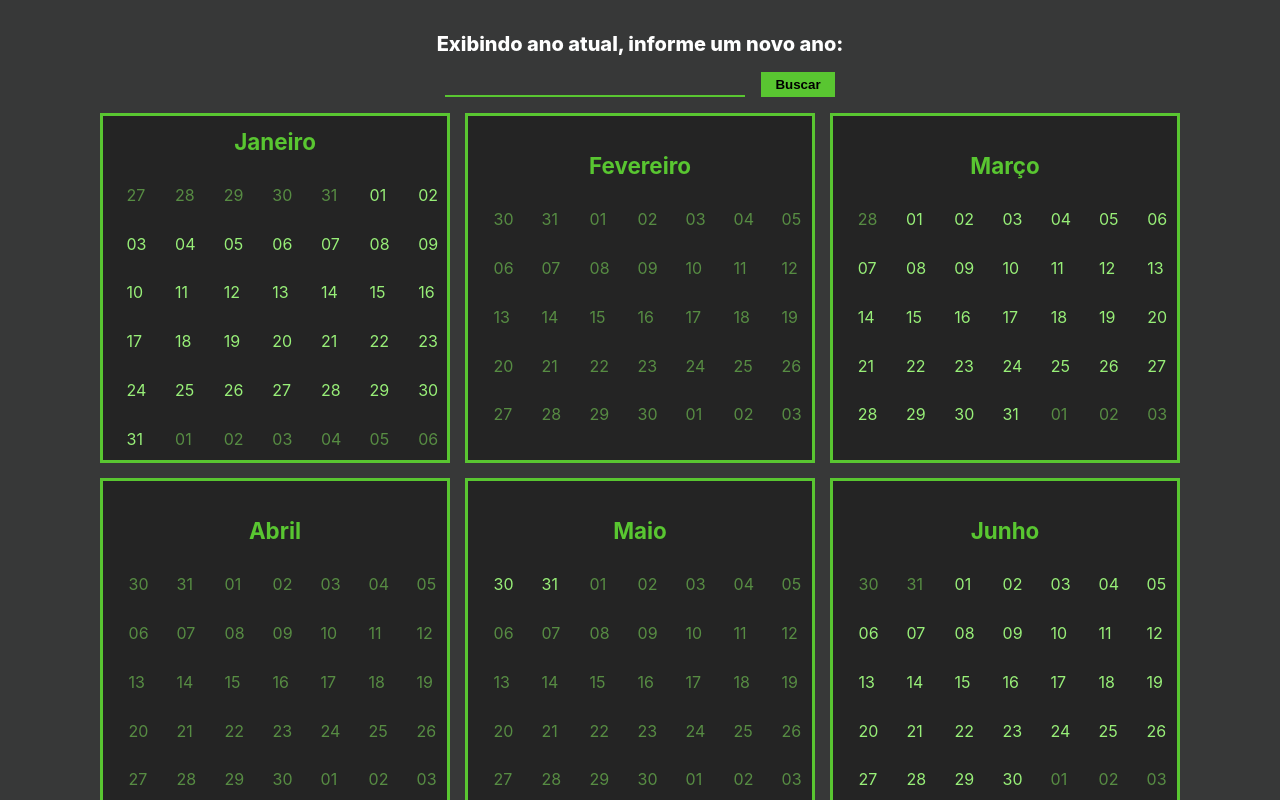
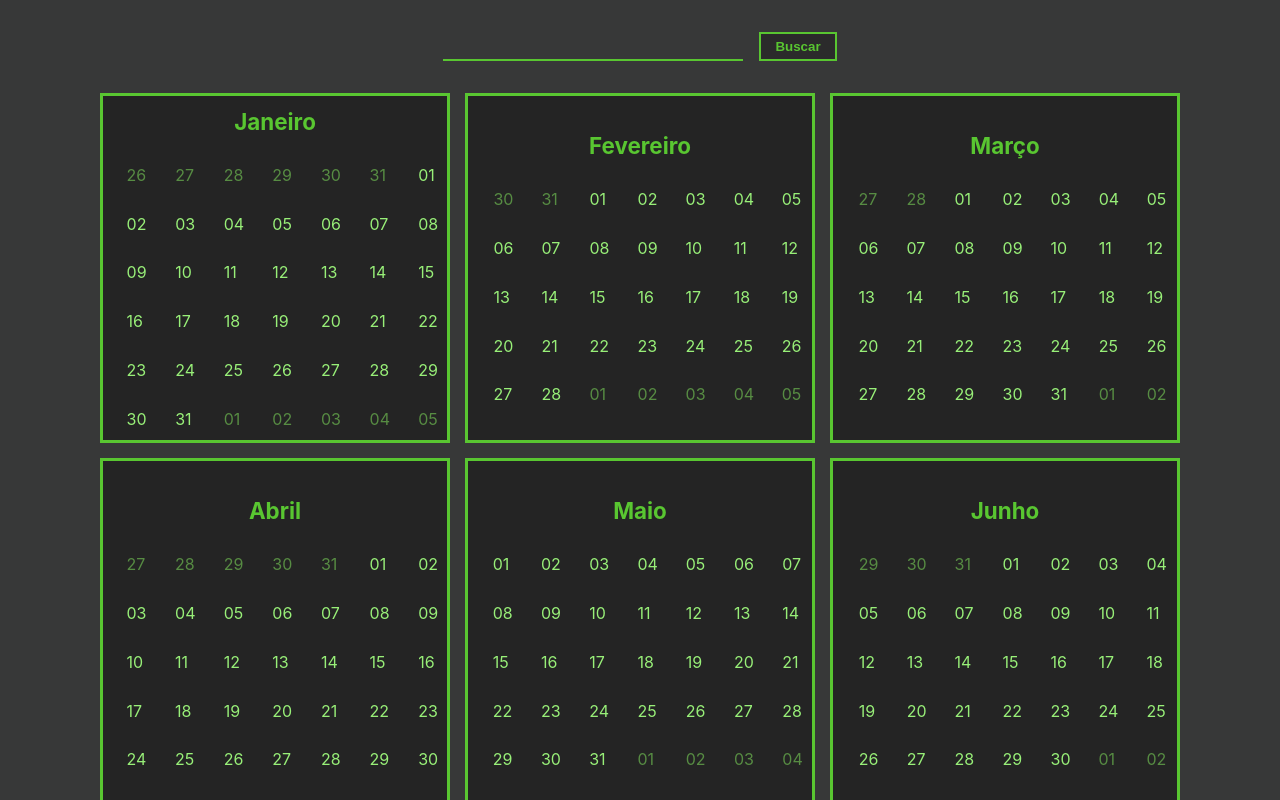
Before and after one commit to kayo12/Templates-example, a Next.js app in the folder calendar/: page / in a window 1280 px wide. Shown: the top 800 px of the page. Built offline with nearby package versions, Linux system fonts and the light colour scheme.

Commit message:
feat: styling calendar

```diff
--- a/calendar/src/components/Calendar.tsx
+++ b/calendar/src/components/Calendar.tsx
@@ -3,7 +3,7 @@ import { useEffect, useState, useSyncExternalStore } from "react";
 
 export default function Calendar(props) {
 
-  const [year, setYear] = useState("2021");
+  const [year, setYear] = useState("2022");
 
   useEffect(() => {
     OnChangeYear();
@@ -17,12 +17,13 @@ export default function Calendar(props) {
 
   return (
     <div className="calendar">
-      <div className="displayyear">
-        <label htmlFor="year">Exibindo ano atual, informe um novo ano: {year}</label>
-      </div>
+
       <div className="inputYear">
         <input type="text" id="year" className="year" />
         <button className="btnSearch"onClick={OnChangeYear} placeholder="Ex: 2025">Buscar</button>
+      </div>
+      <div className="displayyear">
+        <label htmlFor="year"> {year}</label>
       </div>
       <Mes ano={Number(year)} />
     </div>
--- a/calendar/src/components/Days.tsx
+++ b/calendar/src/components/Days.tsx
@@ -5,7 +5,7 @@ export default function Days(props) {
   type day = "green" | "gray";
   const [month, setMonth] = useState([]);
   const [date, setDate] = useState(
-    Moment().locale("pt").month(props.m).year(props.y)
+    Moment().locale("pt").month(props.k).year(props.y)
   );
 
   useEffect(() => {
@@ -38,14 +38,12 @@ export default function Days(props) {
           {week.map((d) =>
 
             d.format("DD") + "" + d._d.getMonth() ===
-            d.format("DD") + "" + props.chave ? (
-              <span className="green" key={d._d.getDate() + "" + props.chave}>
-                {console.log(`monent ${d.format("DD")} do mes ${d._d.getUTCMonth()} do props  ${d._d.getDate()}  + ${props.chave} + ${props.m}`)}
+            d.format("DD") + "" + props.k ? (
+              <span className="green" key={d._d.getDate() + "" + props.k}>
                 {d.format("DD").toString()}
               </span>
             ) : (
-              <span className="gray" key={d._d.getDate() + "" + props.chave}>
-                {console.log(`monent ${d.format("DD")} do mes ${d._d.getUTCMonth()} do props  ${d._d.getDate()}  + ${props.chave} +  ${props.m}`)}
+              <span className="gray" key={d._d.getDate() + "" + props.k}>
                 {d.format("DD").toString()}
               </span>
             )
--- a/calendar/src/components/Mes.tsx
+++ b/calendar/src/components/Mes.tsx
@@ -27,7 +27,7 @@ export default function Mes(props?: MesAno) {
               <span className="currentMonth" key={current}>
                 {current}
               </span>
-              <Days chave={index} m={current} y={props.ano}/>
+              <Days k={index} m={current} y={props.ano}/>
           </div>
         ))}
     </div>
--- a/calendar/src/styles/globals.css
+++ b/calendar/src/styles/globals.css
@@ -22,7 +22,6 @@ a {
   display: flex;
   align-content: center;
   justify-content: center;
-  width: 100vw;
   height: 100vh;
 }
 
@@ -95,9 +94,14 @@ font-size: 1.4rem;
 }
 
 
+.inputYear input::placeholder {
+  color:rgb(235, 13, 13);
+}
+
 .inputYear .btnSearch {
-  background-color: #59c631;
-  border: none;
+  background-color: rgb(43, 43, 43);
+  border: 2px solid  #59c631;
+  color: #59c631;
   padding: 0.3rem 0.9rem;
   margin-left: 1rem;
   font-weight: 700;
@@ -105,7 +109,7 @@ font-size: 1.4rem;
 }
 
 .displayyear label{
-  font-size: 20px;
+  font-size: 3rem;
   font-weight: 800;
-  color: #ffffff;
+  color: #259a2e;
 }
```
